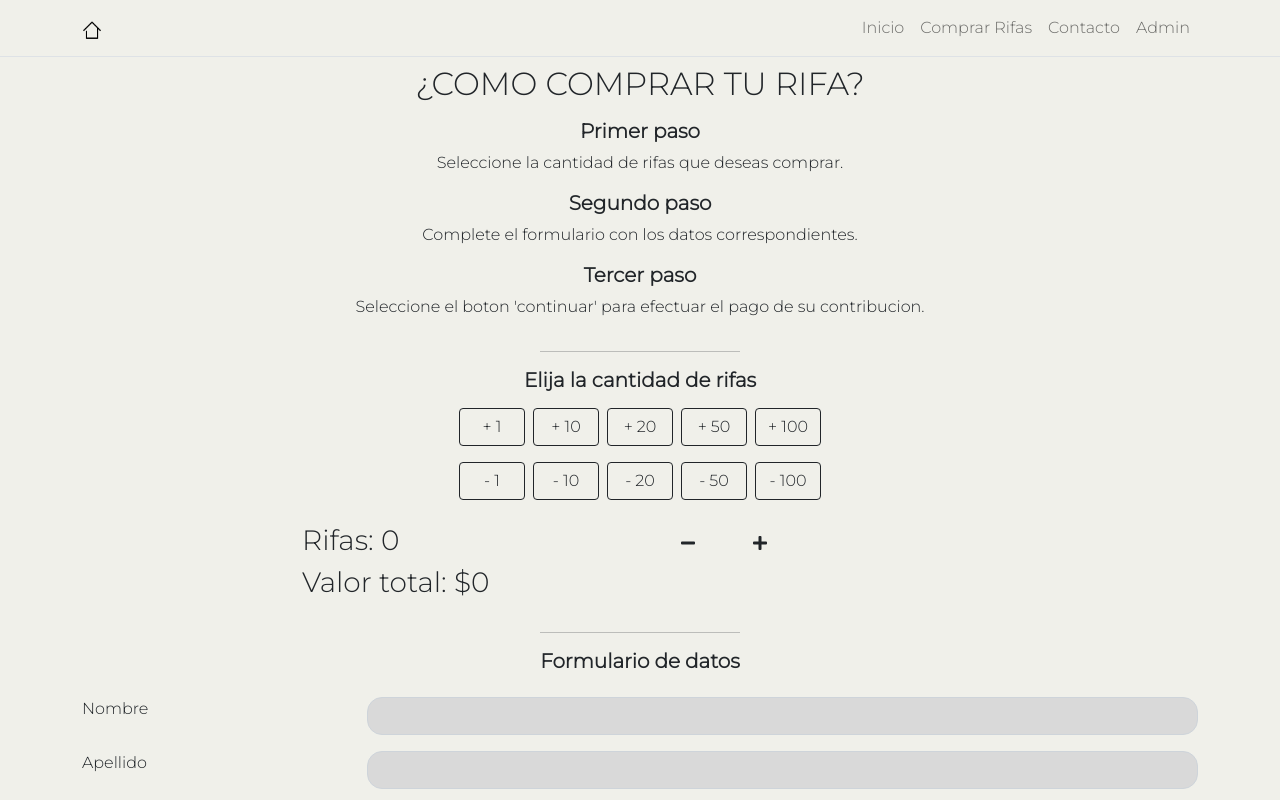
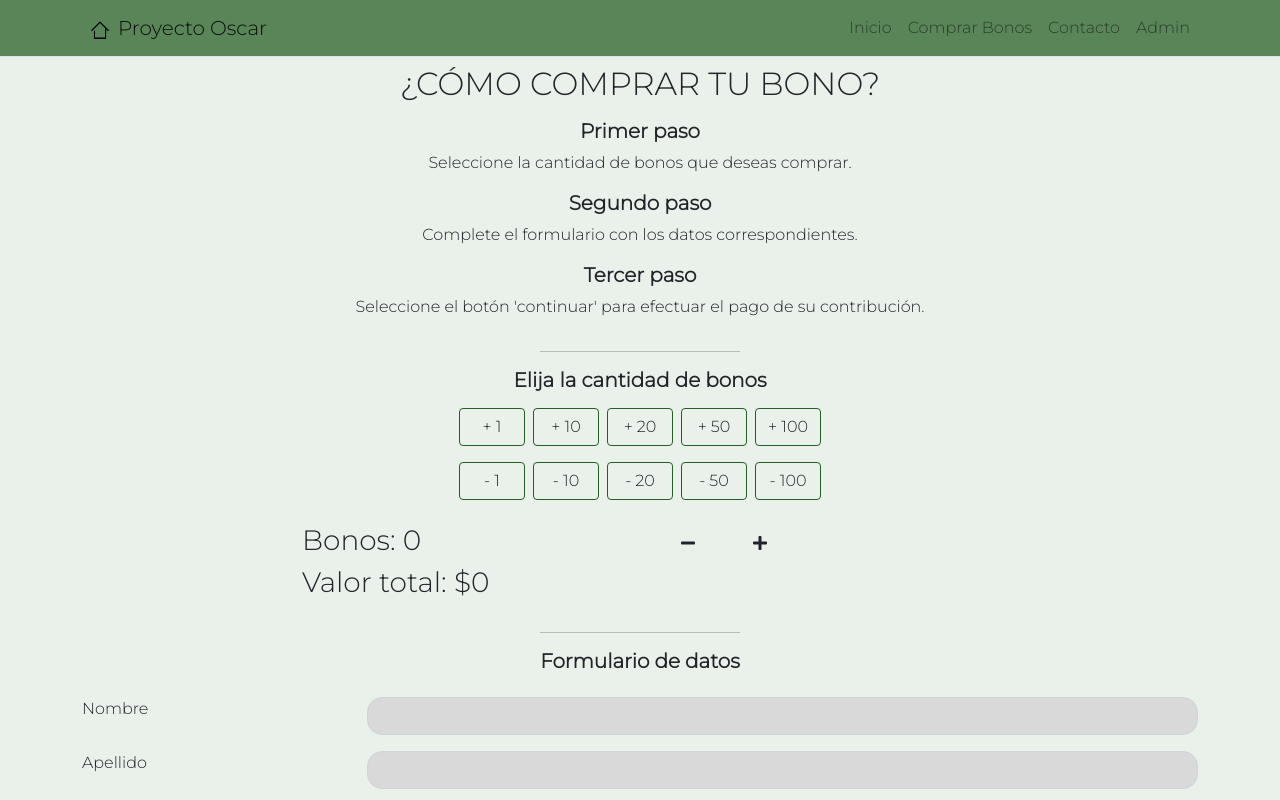
Before and after one commit to MatiasSanchez-l/rifasApp, a React (Create React App) app in the folder frontend/: page /comprarRifa in a window 1280 px wide. Shown: the top 800 px of the page. Built offline with nearby package versions, Linux system fonts and the light colour scheme.

Commit message:
cambios familiares dea

```diff
--- a/frontend/src/App.js
+++ b/frontend/src/App.js
@@ -20,6 +20,7 @@ function App() {
         <Route exact path="/contacto" component={Contacto} />
         <Route exact path="/admin" component={Admin} />
         <Route exact path="/premios" component={Premios} />
+        <Route exact path="/instagram" render={() => (window.location = "https://www.instagram.com")} />
       </div>
     </Router>
   );
--- a/frontend/src/components/CompraRifa.js
+++ b/frontend/src/components/CompraRifa.js
@@ -111,11 +111,11 @@ export default class CompraRifa extends Component {
         return (
             <div className="compraRifa mb-5">
                 <div className="mt-2">
-                    <h2 className="text-center mb-3">¿COMO COMPRAR TU RIFA?</h2>
+                    <h2 className="text-center mb-3">¿C&Oacute;MO COMPRAR TU BONO?</h2>
                     <div className="row">
                         <div className="col-12 text-center">
                             <h5 className="fw-bold"> Primer paso</h5>
-                            <p>Seleccione la cantidad de rifas que deseas comprar.</p>
+                            <p>Seleccione la cantidad de bonos que deseas comprar.</p>
                         </div>
                         <div className="col-12 text-center">
                             <h5 className="fw-bold"> Segundo paso</h5>
@@ -123,38 +123,38 @@ export default class CompraRifa extends Component {
                         </div>
                         <div className="col-12 text-center">
                             <h5 className="fw-bold"> Tercer paso</h5>
-                            <p>Seleccione el boton 'continuar' para efectuar el pago de su contribucion.</p>
+                            <p>Seleccione el bot&oacute;n 'continuar' para efectuar el pago de su contribuci&oacute;n.</p>
                         </div>
                     </div>
                 </div>
                 <hr className="hr my-3" />
                 <div>
                     <div>
-                        <h5 className="fw-bold text-center m-1">Elija la cantidad de rifas</h5>
+                        <h5 className="fw-bold text-center m-1">Elija la cantidad de bonos</h5>
                         <div className="mt-3 text-center botones">
-                            <button onClick={this.sumarCantidadRifas} value="1" className="btn btn-outline-dark mx-1 rounded">+ 1</button>
-                            <button onClick={this.sumarCantidadRifas} value="10" className="btn btn-outline-dark mx-1 rounded">+ 10</button>
-                            <button onClick={this.sumarCantidadRifas} value="20" className="btn btn-outline-dark mx-1 rounded">+ 20</button>
-                            <button onClick={this.sumarCantidadRifas} value="50" className="btn btn-outline-dark mx-1 rounded">+ 50</button>
-                            <button onClick={this.sumarCantidadRifas} value="100" className="btn btn-outline-dark mx-1 rounded">+ 100</button>
+                            <button onClick={this.sumarCantidadRifas} value="1" className="btn btn-outline-dark btn-outline-verde mx-1 rounded">+ 1</button>
+                            <button onClick={this.sumarCantidadRifas} value="10" className="btn btn-outline-dark btn-outline-verde mx-1 rounded">+ 10</button>
+                            <button onClick={this.sumarCantidadRifas} value="20" className="btn btn-outline-dark btn-outline-verde mx-1 rounded">+ 20</button>
+                            <button onClick={this.sumarCantidadRifas} value="50" className="btn btn-outline-dark btn-outline-verde mx-1 rounded">+ 50</button>
+                            <button onClick={this.sumarCantidadRifas} value="100" className="btn btn-outline-dark btn-outline-verde mx-1 rounded">+ 100</button>
                         </div>
                     </div>
                     <div className="mt-3 text-center botones">
-                        <button onClick={this.restarCantidadRifas} value="1" className="btn btn-outline-dark mx-1 rounded">- 1</button>
-                        <button onClick={this.restarCantidadRifas} value="10" className="btn btn-outline-dark mx-1 rounded">- 10</button>
-                        <button onClick={this.restarCantidadRifas} value="20" className="btn btn-outline-dark mx-1 rounded">- 20</button>
-                        <button onClick={this.restarCantidadRifas} value="50" className="btn btn-outline-dark mx-1 rounded">- 50</button>
-                        <button onClick={this.restarCantidadRifas} value="100" className="btn btn-outline-dark mx-1 rounded">- 100</button>
+                        <button onClick={this.restarCantidadRifas} value="1" className="btn btn-outline-dark btn-outline-verde mx-1 rounded">- 1</button>
+                        <button onClick={this.restarCantidadRifas} value="10" className="btn btn-outline-dark btn-outline-verde mx-1 rounded">- 10</button>
+                        <button onClick={this.restarCantidadRifas} value="20" className="btn btn-outline-dark btn-outline-verde mx-1 rounded">- 20</button>
+                        <button onClick={this.restarCantidadRifas} value="50" className="btn btn-outline-dark btn-outline-verde mx-1 rounded">- 50</button>
+                        <button onClick={this.restarCantidadRifas} value="100" className="btn btn-outline-dark btn-outline-verde mx-1 rounded">- 100</button>
                     </div>
                     <div className="p-2 mt-3">
                         <div className="row justify-content-center c-espe">
                             <div className="col-6 datos">
-                                <h3 className="">Rifas: {this.state.cantidadRifas}</h3>
+                                <h3 className="">Bonos: {this.state.cantidadRifas}</h3>
                                 <h3 className="">Valor total: ${this.state.valorTotal}</h3>
                             </div>
                             <div className="col-6">
-                                <button onClick={this.restarCantidad} className="btn mx-3"><i className="fas fa-minus"></i></button>
-                                <button onClick={this.sumarCantidad} className="btn mx-3"><i className="fas fa-plus"></i></button>
+                                <button onClick={this.restarCantidad} className="btn btn-outline-verde-signos mx-3"><i className="fas fa-minus"></i></button>
+                                <button onClick={this.sumarCantidad} className="btn btn-outline-verde-signos mx-3"><i className="fas fa-plus"></i></button>
                             </div>
                         </div>
                     </div>
@@ -193,14 +193,14 @@ export default class CompraRifa extends Component {
                         </div>
                         <div className="row justify-content-between my-3">
                             <div className="col-3">
-                            <label htmlFor="telefono" className="form-label m-auto ">Telefono</label>
+                            <label htmlFor="telefono" className="form-label m-auto ">Tel&eacute;fono</label>
                             </div>
                             <div className="col-9">
                             <input name="telefono" id="telefono" type="number" className="form-control" onChange={this.onInputChange} value={this.state.telefono} />
                             </div>
                         </div>
                         <div className="text-end">
-                            <button type="submit" className="btn btn-outline-dark"> Proceder a realizar el pago</button>
+                            <button type="submit" className="btn btn-outline-dark btn-outline-verde">Proceder a realizar el pago</button>
                         </div>
                     </form>
                 </div>
--- a/frontend/src/components/ComprarRifa.css
+++ b/frontend/src/components/ComprarRifa.css
@@ -39,7 +39,9 @@
     .c-espe .datos {
         padding-left: 10em;
     }
-}@media screen and (max-width:768px) {
+}
+
+@media screen and (max-width:768px) {
     .c-espe .datos {
         padding-left: 2em;
     }
@@ -53,3 +55,15 @@
 .formulario-datos input:focus {
     background: #d9d9d9;
 }
+
+.btn-outline-verde {
+    border-color: #255f25!important;
+}
+
+.btn-outline-verde:hover {
+    background-color: #255f25bb!important;
+}
+
+.btn-outline-verde-signos:hover {
+    background-color: #255f25bb!important;
+}
--- a/frontend/src/components/Contacto.css
+++ b/frontend/src/components/Contacto.css
@@ -10,3 +10,9 @@
 .formulario-datos input:focus {
     background: #d9d9d9;
 }
+
+.btn-outline-verde-contacto {
+    background-color: #255f25bb!important;
+    border-color: #255f25!important;
+
+}
--- a/frontend/src/components/Header.js
+++ b/frontend/src/components/Header.js
@@ -11,13 +11,14 @@ export default class Header extends Component {
                 <Navbar className="p-2 nav-bg" collapseOnSelect expand="lg">
                     <div className="container">
                         <Navbar.Brand href="#home">
-                            <img src={logo} className="img-fluid img-header" alt="" />
+                            <img src={logo} className="img-fluid img-header mx-2" alt="Logo | Pagina " />
+                            Proyecto Oscar
                         </Navbar.Brand>
                         <Navbar.Toggle aria-controls="basic-navbar-nav" />
                         <Navbar.Collapse className="justify-content-end" id="basic-navbar-nav">
                             <Nav className="mr-auto">
                                 <Nav.Link eventKey="1" as={Link} to="/">Inicio</Nav.Link>
-                                <Nav.Link eventKey="2" as={Link} to="/comprarRifa">Comprar Rifas</Nav.Link>
+                                <Nav.Link eventKey="2" as={Link} to="/comprarRifa">Comprar Bonos</Nav.Link>
                                 <Nav.Link eventKey="3" as={Link} to="/contacto">Contacto</Nav.Link>
                                 <Nav.Link eventKey="4" as={Link} to="/admin">Admin</Nav.Link>
 
--- a/frontend/src/components/home.css
+++ b/frontend/src/components/home.css
@@ -14,14 +14,28 @@
 }
 
 .MuiSlider-root {
-    color: red!important;
+    color: rgba(37, 95, 37, 0.733)!important;
 }
 
-.premio{
+.premio {
     width: 120px;
     height: 120px;
     background: no-repeat center;
     background-image: url("./helper/premio.svg");
     margin: auto;
-    color:transparent;
+    color: transparent;
 }
+
+.premio-verde {
+    width: 200px;
+    height: auto;
+    margin: auto;
+}
+
+.btn-outline-verde-home {
+    background-color: #255f25bb!important;
+    border-color: #255f25!important;
+}
+.logo-instagram i{
+    color:#255f25bb!important
+}
--- a/frontend/src/index.css
+++ b/frontend/src/index.css
@@ -1,17 +1,14 @@
 @import url('https://fonts.googleapis.com/css2?family=Montserrat:wght@300&display=swap');
 body {
     font-family: 'Montserrat', sans-serif!important;
-    background: #f0f0ea!important;
+    background: #eaf0ea!important;
 }
 
 .nav-bg {
-    background-color: #f0f0ea!important;
+    background-color: #255f25bb!important;
 }
 
-header {
-    background-color: #f0f0ea!important;
-}
-.img-header{
+.img-header {
     width: 20px;
 }
 
@@ -19,3 +16,5 @@ header {
     width: 200px;
     margin: auto;
 }
+.fondo-home1{
+}
```
Also changed, not shown: frontend/src/components/Contacto.js (+6 -6 lines), frontend/src/components/Home.js (+42 -12 lines), frontend/src/components/helper/cajaVerde.png (added).
